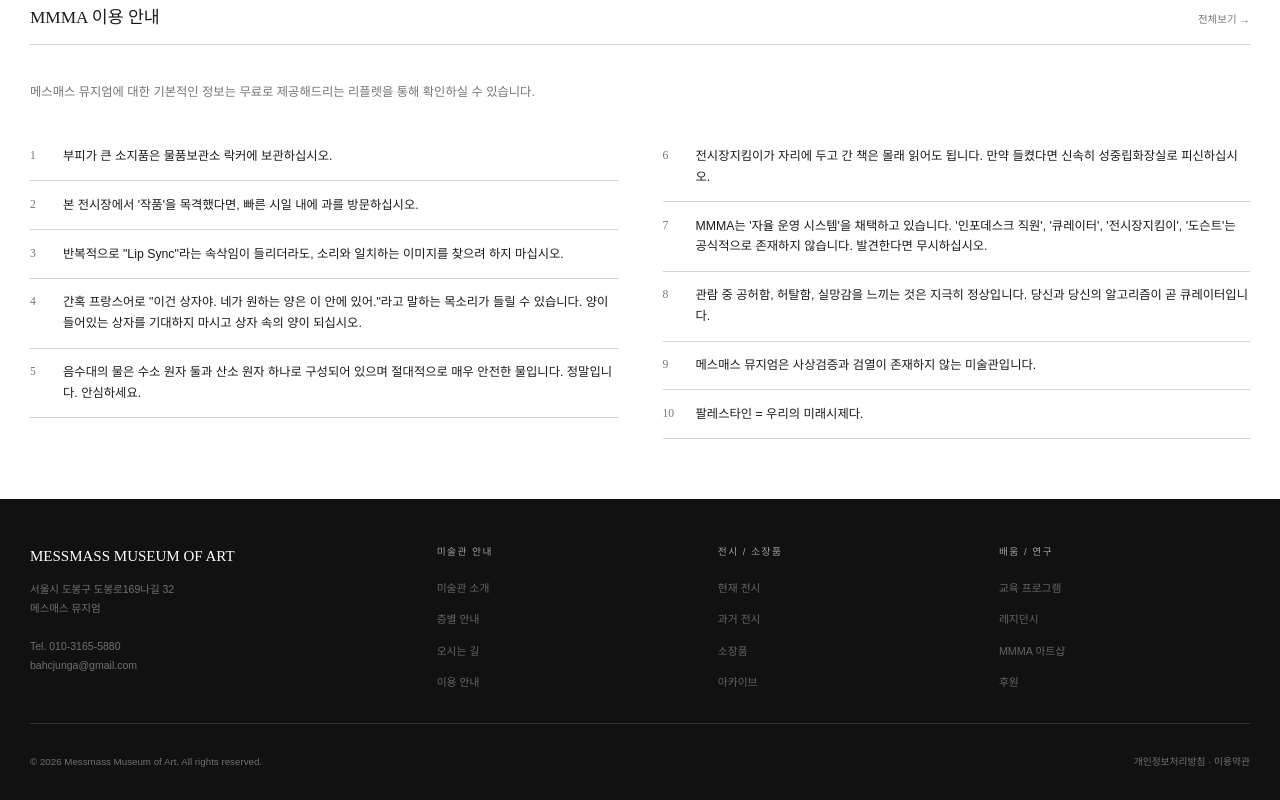
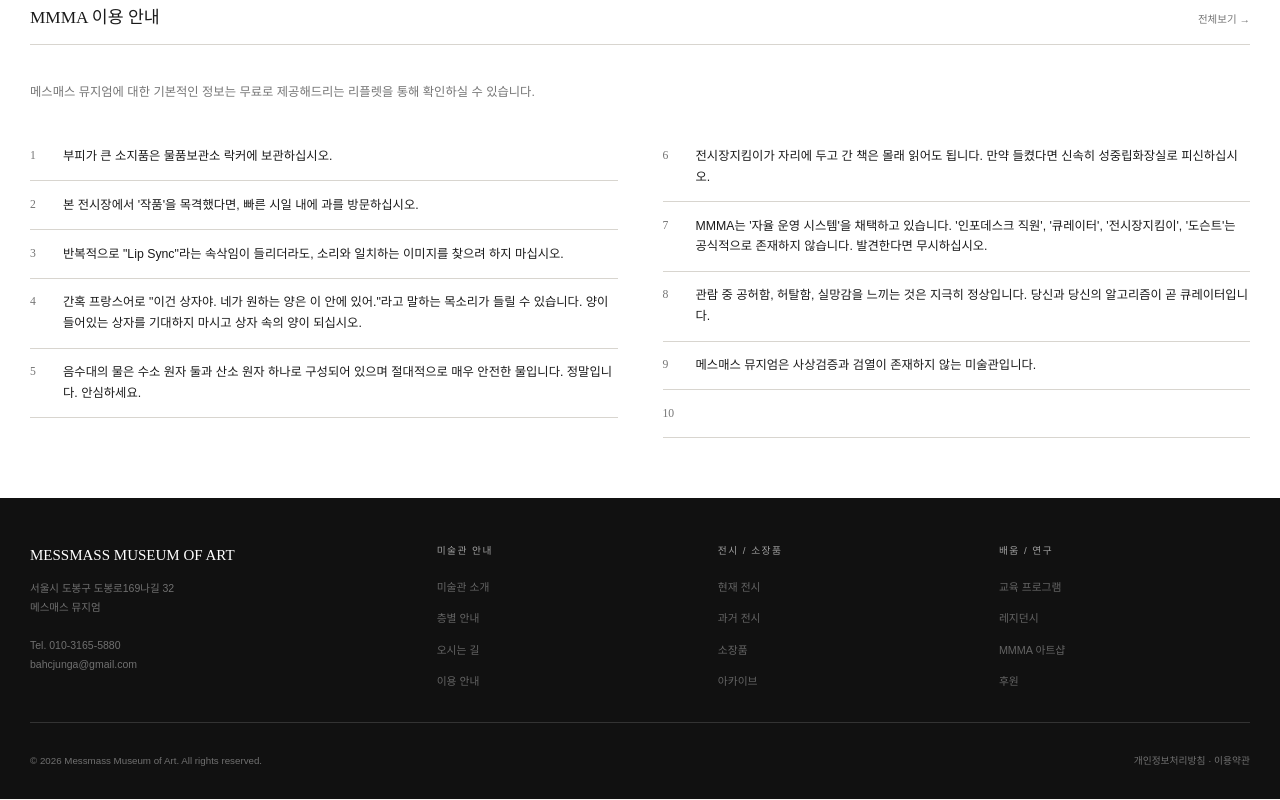
Before and after one commit to bahcjunga/web, a website: page MMMA.html in a window 1280 px wide. Shown: the part 2454-3254 px from the top of the page. Drawn offline with Linux system fonts and the light colour scheme; a web font is replaced by a local one.

Commit message:
Update MMMA.html

```diff
--- a/MMMA.html
+++ b/MMMA.html
@@ -570,7 +570,7 @@
       <div class="notice-item"><span class="notice-num">7</span><span>MMMA는 '자율 운영 시스템'을 채택하고 있습니다. '인포데스크 직원', '큐레이터', '전시장지킴이', '도슨트'는 공식적으로 존재하지 않습니다. 발견한다면 무시하십시오.</span></div>
       <div class="notice-item"><span class="notice-num">8</span><span>관람 중 공허함, 허탈함, 실망감을 느끼는 것은 지극히 정상입니다. 당신과 당신의 알고리즘이 곧 큐레이터입니다.</span></div>
       <div class="notice-item"><span class="notice-num">9</span><span>메스매스 뮤지엄은 사상검증과 검열이 존재하지 않는 미술관입니다.</span></div>
-      <div class="notice-item"><span class="notice-num">10</span><span>팔레스타인 = 우리의 미래시제다.</span></div>
+      <div class="notice-item"><span class="notice-num">10</span><span> </span></div>
     </div>
   </div>
 </section>
@@ -630,7 +630,7 @@
       <li><span class="n">7</span><span>MMMA는 탄소 중립적 관람 환경을 위해 '자율 운영 시스템'을 채택하고 있습니다. '인포데스크 직원', '큐레이터', '전시장지킴이', '도슨트'는 공식적으로 존재하지 않습니다. 발견한다면 무시하십시오.</span></li>
       <li><span class="n">8</span><span>관람 중 공허함, 허탈함, 실망감을 느끼는 것은 지극히 정상입니다. 전시장 중앙에는 지친 관람객의 휴식을 위한 벤치가 마련되어있습니다. 당신과 당신의 알고리즘이 곧 큐레이터입니다.</span></li>
       <li><span class="n">9</span><span>메스매스 뮤지엄은 사상검증과 검열이 존재하지 않는 미술관입니다.</span></li>
-      <li><span class="n">10</span><span>팔레스타인 = 우리의 미래시제다.</span></li>
+      <li><span class="n">10</span><span> </span></li>
     </ul>
   </div>
 </div>
```
